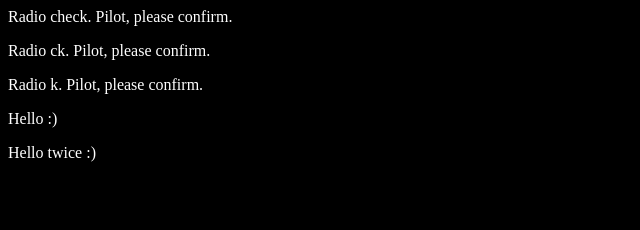
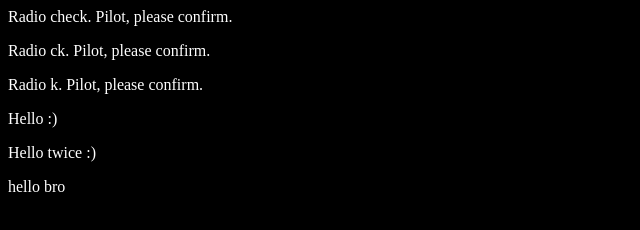
Before and after one commit to ibrahimendire/Studio-Communication-Log, a plain HTML site: page index.html in a window 1280 px wide. Shown: the full height of the page, 0-640 px from the left. Drawn offline with Linux system fonts and the light colour scheme.

Commit message:
just added hello

```diff
--- a/index.html
+++ b/index.html
@@ -8,5 +8,6 @@
    <p>Radio k. Pilot, please confirm.</p>
    <p>Hello :)</p>
    <p>Hello twice :)</p>
+   <p>hello bro</p>
 </body>
 </html>
```
